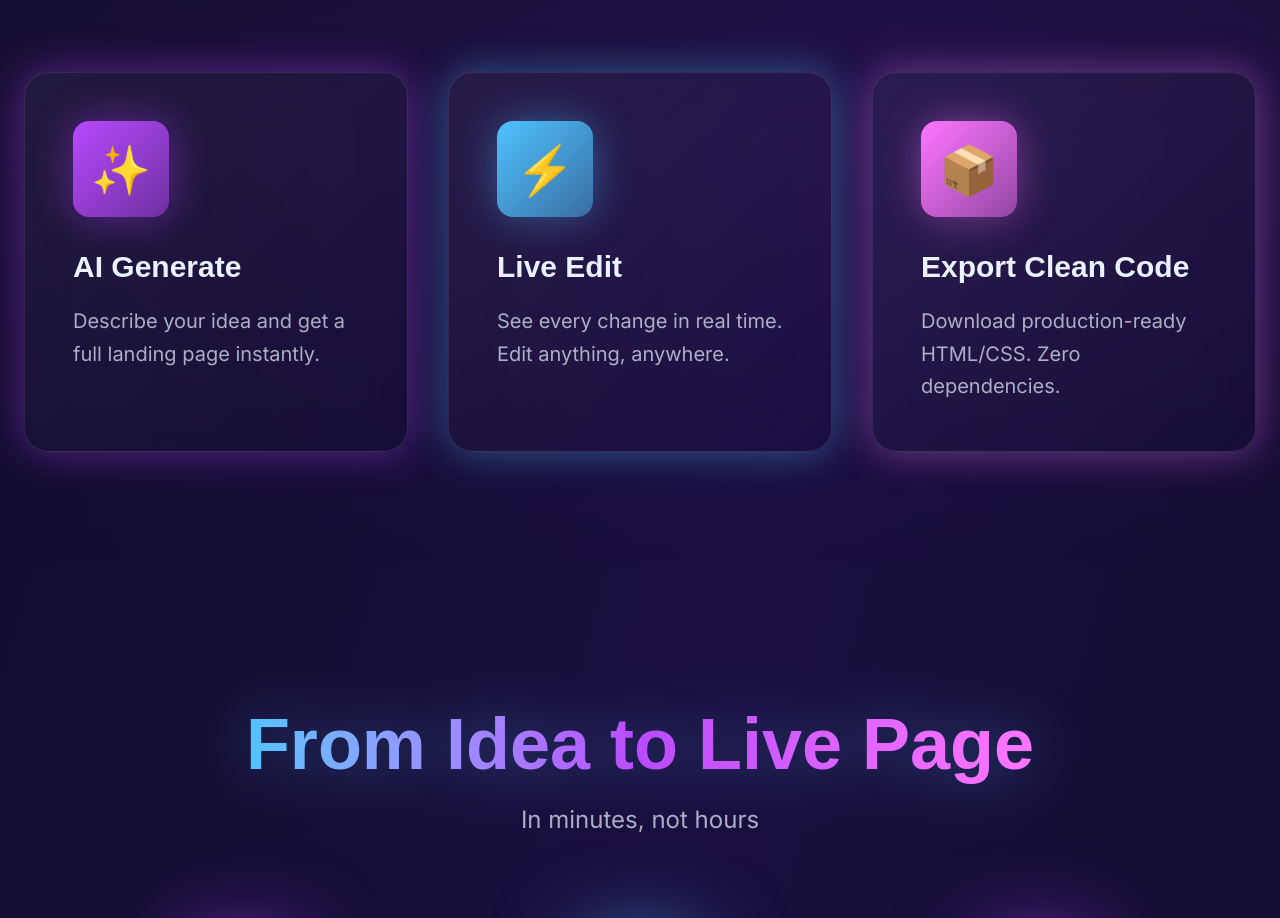
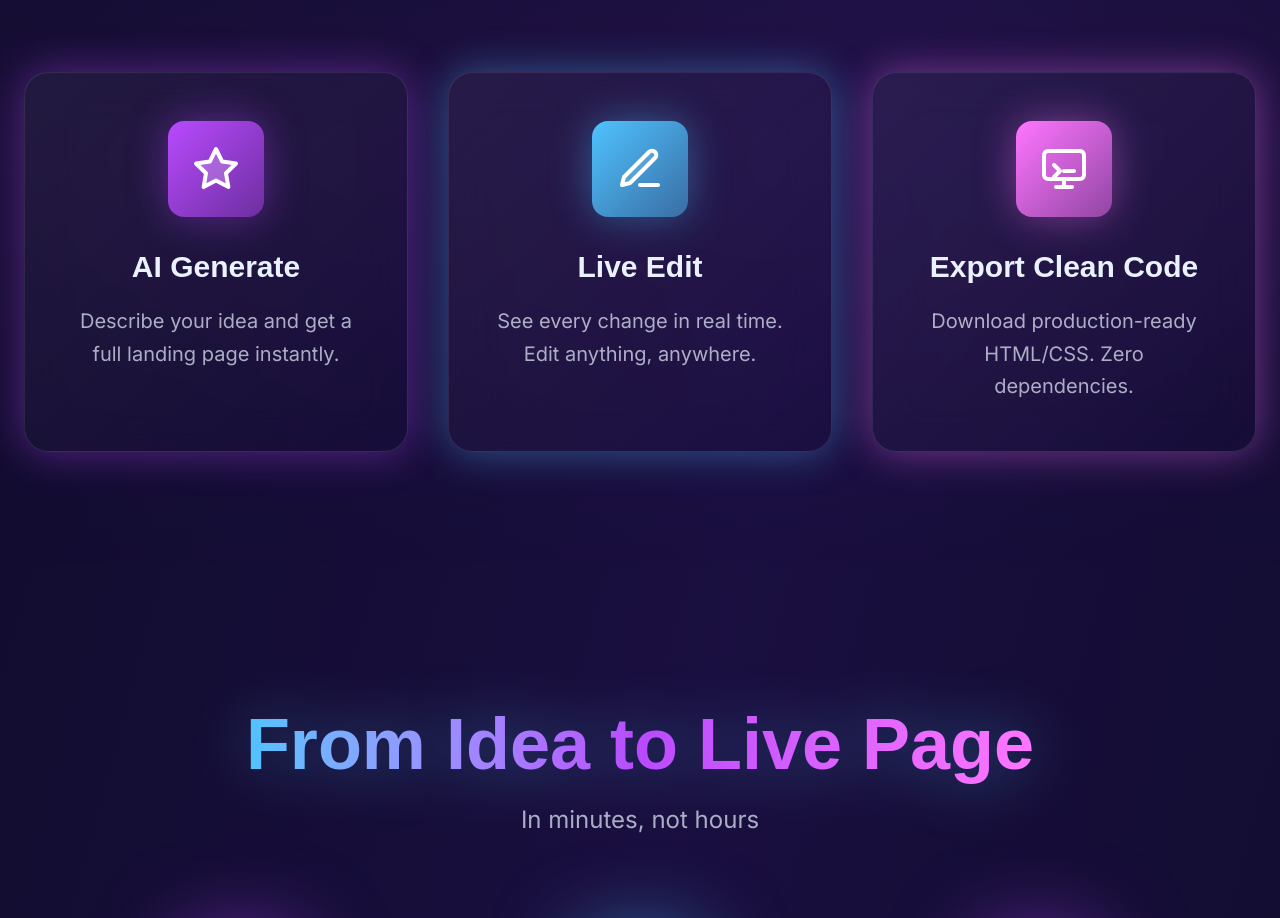
Before and after one commit to manupor/Prelander_Gen, a Next.js app: page / in a window 1280 px wide. Shown: the part 1460-2378 px from the top of the page. Built offline with nearby package versions, Linux system fonts and the light colour scheme.

Commit message:
update: Live Edit icon to pencil/edit symbol
- Changed lightning to pencil/edit icon
- Better represents editing functionality
- More intuitive visual metaphor
- Consistent stroke style with other icons

```diff
--- a/src/app/page.tsx
+++ b/src/app/page.tsx
@@ -134,21 +134,39 @@ export default function Home() {
           <div className="grid md:grid-cols-3 gap-10">
             {[
               {
-                icon: '✨',
+                icon: (
+                  <svg className="w-12 h-12" viewBox="0 0 24 24" fill="none" xmlns="http://www.w3.org/2000/svg">
+                    <path d="M12 2L15.09 8.26L22 9.27L17 14.14L18.18 21.02L12 17.77L5.82 21.02L7 14.14L2 9.27L8.91 8.26L12 2Z" stroke="white" strokeWidth="2" strokeLinecap="round" strokeLinejoin="round"/>
+                    <path d="M12 2L15.09 8.26L22 9.27L17 14.14L18.18 21.02L12 17.77L5.82 21.02L7 14.14L2 9.27L8.91 8.26L12 2Z" fill="white" fillOpacity="0.2"/>
+                  </svg>
+                ),
                 title: 'AI Generate',
                 desc: 'Describe your idea and get a full landing page instantly.',
                 gradient: 'from-[#B94AFF] to-[#B94AFF]/50',
                 glow: 'rgba(185,74,255,0.4)',
               },
               {
-                icon: '⚡',
+                icon: (
+                  <svg className="w-12 h-12" viewBox="0 0 24 24" fill="none" xmlns="http://www.w3.org/2000/svg">
+                    <path d="M12 20H21" stroke="white" strokeWidth="2" strokeLinecap="round" strokeLinejoin="round"/>
+                    <path d="M16.5 3.50001C16.8978 3.10219 17.4374 2.87869 18 2.87869C18.2786 2.87869 18.5544 2.93356 18.8118 3.04017C19.0692 3.14678 19.303 3.30303 19.5 3.50001C19.697 3.69698 19.8532 3.93083 19.9598 4.18819C20.0665 4.44556 20.1213 4.72141 20.1213 5.00001C20.1213 5.27861 20.0665 5.55446 19.9598 5.81183C19.8532 6.06919 19.697 6.30304 19.5 6.50001L7 19L3 20L4 16L16.5 3.50001Z" stroke="white" strokeWidth="2" strokeLinecap="round" strokeLinejoin="round" fill="white" fillOpacity="0.1"/>
+                  </svg>
+                ),
                 title: 'Live Edit',
                 desc: 'See every change in real time. Edit anything, anywhere.',
                 gradient: 'from-[#4FC3FF] to-[#4FC3FF]/50',
                 glow: 'rgba(79,195,255,0.4)',
               },
               {
-                icon: '📦',
+                icon: (
+                  <svg className="w-12 h-12" viewBox="0 0 24 24" fill="none" xmlns="http://www.w3.org/2000/svg">
+                    <rect x="2" y="3" width="20" height="14" rx="2" stroke="white" strokeWidth="2" strokeLinecap="round" strokeLinejoin="round"/>
+                    <path d="M8 21H16" stroke="white" strokeWidth="2" strokeLinecap="round" strokeLinejoin="round"/>
+                    <path d="M12 17V21" stroke="white" strokeWidth="2" strokeLinecap="round" strokeLinejoin="round"/>
+                    <path d="M7 10L10 13L7 16" stroke="white" strokeWidth="2" strokeLinecap="round" strokeLinejoin="round"/>
+                    <path d="M12 13H17" stroke="white" strokeWidth="2" strokeLinecap="round" strokeLinejoin="round"/>
+                  </svg>
+                ),
                 title: 'Export Clean Code',
                 desc: 'Download production-ready HTML/CSS. Zero dependencies.',
                 gradient: 'from-[#FF76FF] to-[#FF76FF]/50',
@@ -163,11 +181,11 @@ export default function Home() {
                   transition: 'all 0.3s cubic-bezier(0.4, 0, 0.2, 1)',
                 }}
               >
-                <div className={`w-24 h-24 rounded-2xl bg-gradient-to-br ${feature.gradient} flex items-center justify-center mb-8 shadow-[0_0_40px] group-hover:shadow-[0_0_80px] transition-all duration-300 group-hover:scale-110`} style={{ boxShadow: `0 0 40px ${feature.glow}` }}>
-                  <span className="text-5xl">{feature.icon}</span>
+                <div className={`w-24 h-24 mx-auto rounded-2xl bg-gradient-to-br ${feature.gradient} flex items-center justify-center mb-8 shadow-[0_0_40px] group-hover:shadow-[0_0_80px] transition-all duration-300 group-hover:scale-110`} style={{ boxShadow: `0 0 40px ${feature.glow}` }}>
+                  {feature.icon}
                 </div>
-                <h3 className="text-3xl font-black text-[#EAF1FF] mb-5" style={{ fontFamily: 'Space Grotesk, sans-serif' }}>{feature.title}</h3>
-                <p className="text-[#EAF1FF]/70 leading-relaxed text-xl" style={{ fontFamily: 'Inter, sans-serif' }}>{feature.desc}</p>
+                <h3 className="text-3xl font-black text-[#EAF1FF] mb-5 text-center" style={{ fontFamily: 'Space Grotesk, sans-serif' }}>{feature.title}</h3>
+                <p className="text-[#EAF1FF]/70 leading-relaxed text-xl text-center" style={{ fontFamily: 'Inter, sans-serif' }}>{feature.desc}</p>
               </div>
             ))}
           </div>
```
